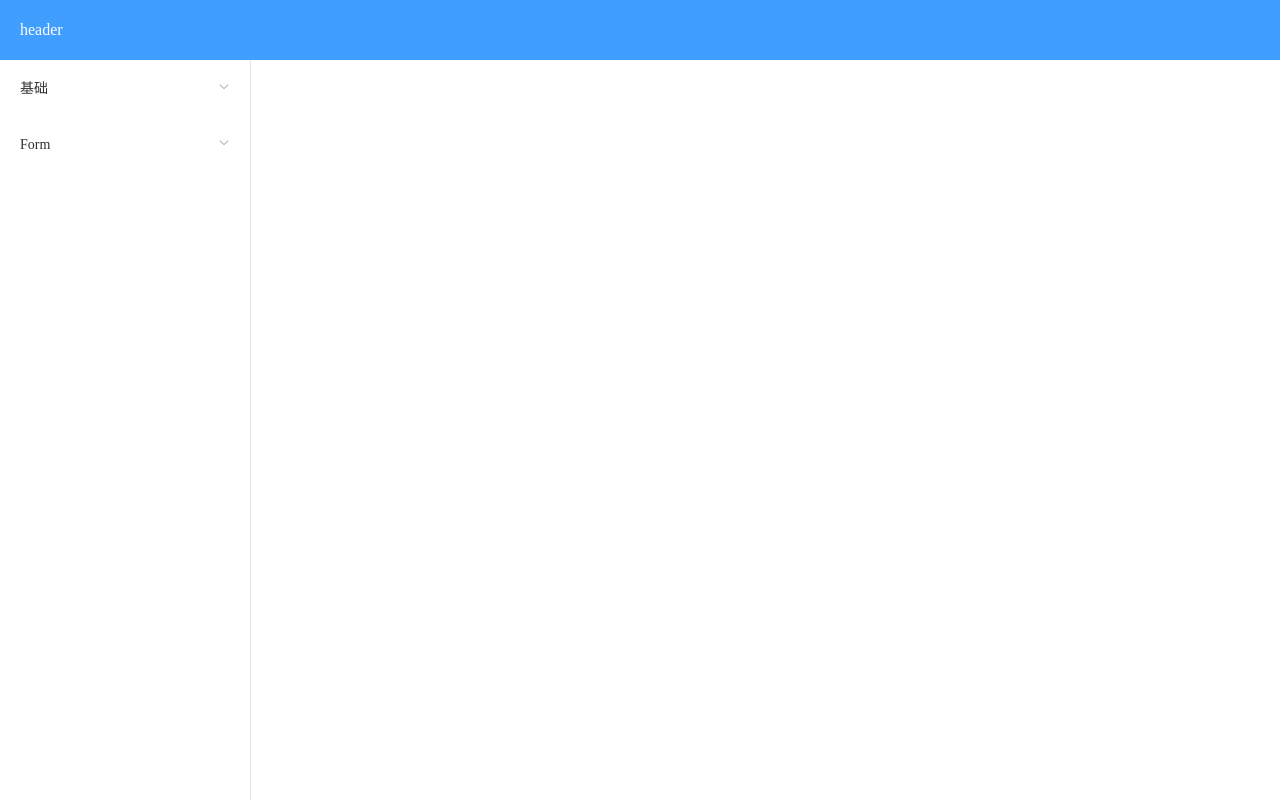
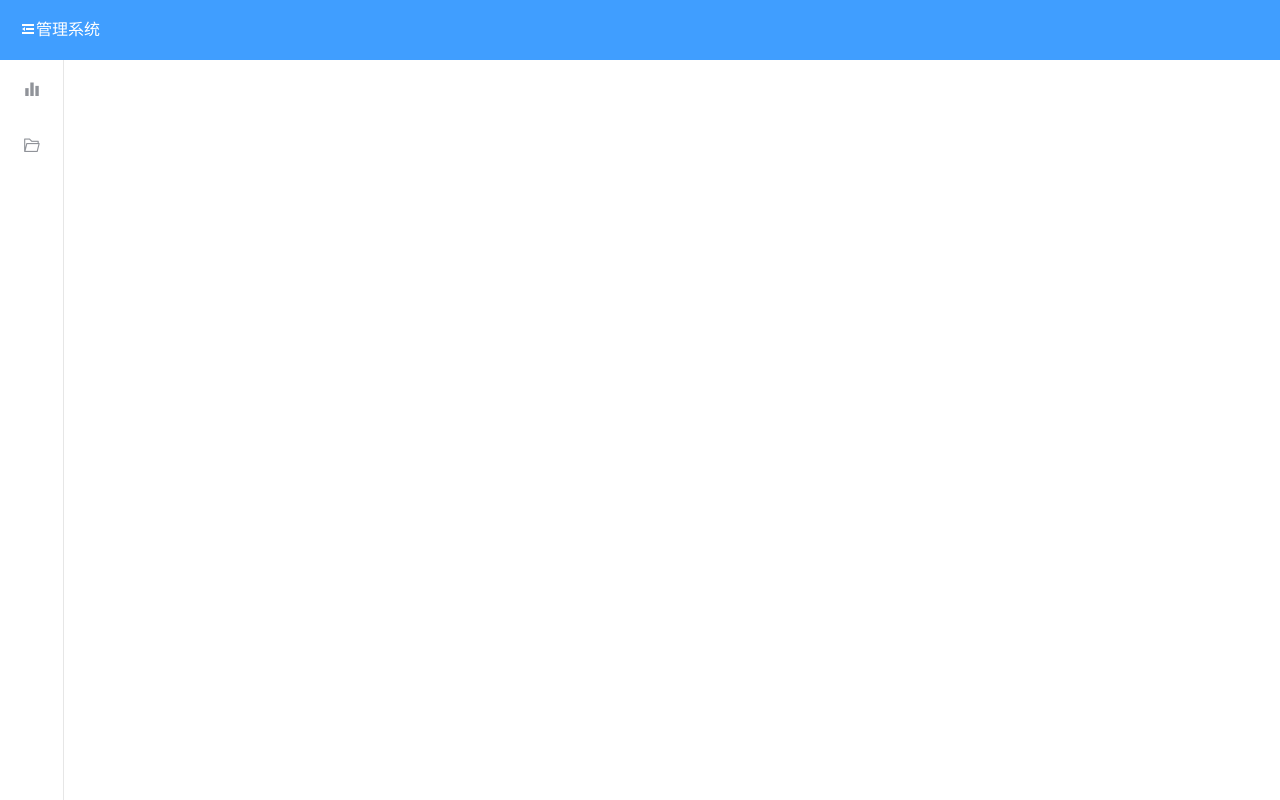
Before and after one commit to fat-yu/vue_project, a Vue app in the folder vue_demo/: page /#/ in a window 1280 px wide. Built offline with nearby package versions, Linux system fonts and the light colour scheme.

Commit message:
collapse problem

```diff
--- a/vue_demo/src/App.vue
+++ b/vue_demo/src/App.vue
@@ -1,27 +1,50 @@
 <template>
   <div id="app">
     <el-container>
-      <el-header class="header">header</el-header>
-      <el-main>
+      <el-header class="header">
+        <i class="el-icon-s-fold iscollapse" @click="collapseHandler" ref="vmenu"></i>
+        <span>{{basicInfo.sysName}}</span>
+      </el-header>
+      <el-container>
         <el-aside>
-          <vmenu class="menu-box"></vmenu>
+          <vmenu class="menu-box" :isCollapse="isCollapse"></vmenu>
         </el-aside>
-        <el-container>
+        <el-main>
           <router-view/>
-        </el-container>
-      </el-main>
+        </el-main>
+      </el-container>
     </el-container>
   </div>
 </template>
 
 <script>
 import '@/assets/css/index.css'
-import Menu from '@/components/Menu.vue'
+import vmenu from '@/components/Menu.vue'
+import BasicInfo from '@/config/basic.config.js'
 
+var isCollapse = true
 export default {
   name: 'App',
+  data () {
+    isCollapse = true
+    return {
+      basicInfo: BasicInfo,
+      isCollapse: isCollapse
+    }
+  },
   components: {
-    vmenu: Menu
+    vmenu
+  },
+  methods: {
+    collapseHandler: () => {
+      console.info(this)
+      this.$refs.vmenu.clickme(this.a.isCollapse)
+      if (this.a.isCollapse) {
+        this.a.isCollapse = false
+      } else {
+        this.a.isCollapse = true
+      }
+    }
   }
 }
 </script>
--- a/vue_demo/src/assets/css/index.css
+++ b/vue_demo/src/assets/css/index.css
@@ -10,14 +10,13 @@
     color: #fff;
     line-height: 60px;
 }
-.el-main {
-    padding-left: 0px!important;
-    padding-right: 0px!important;
-    padding-top: 0px!important;
-    padding-bottom: 0px!important;
+.iscollapse {
+    cursor: pointer;
+}
+.el-menu {
+    box-sizing: border-box;
 }
 .menu-box {
-    width: 250px;
+    width: 300px;
     height: calc(100vh - 60px);
-    border-right: 1px solid #e6e6e6;
 }
--- /dev/null
+++ b/vue_demo/src/components/BasicContainer.vue
@@ -0,0 +1,3 @@
+<template>
+    <div>BasicContainer</div>
+</template>
--- /dev/null
+++ b/vue_demo/src/components/BasicLayout.vue
@@ -0,0 +1,3 @@
+<template>
+    <div>BasicLayout</div>
+</template>
--- /dev/null
+++ b/vue_demo/src/components/FormCheckbox.vue
@@ -0,0 +1,3 @@
+<template>
+  <div>FormCheckBox</div>
+</template>
--- /dev/null
+++ b/vue_demo/src/components/FormRadio.vue
@@ -0,0 +1,3 @@
+<template>
+    <div>Radio</div>
+</template>
--- a/vue_demo/src/components/Menu.vue
+++ b/vue_demo/src/components/Menu.vue
@@ -1,7 +1,8 @@
 <template>
-    <el-menu @open="openHandler" @close="closeHandler" unique-opened collapse-transition>
+    <el-menu @open="openHandler" @close="closeHandler" unique-opened collapse-transition router :collapse="isCollapse">
         <el-submenu v-for="item in menu" :index="item.id" :key="item.id">
             <template slot="title">
+                <i :class="item.icon"></i>
                 <span v-text="item.name"></span>
             </template>
             <el-menu-item-group class="menu-hide" v-for="sub in item.sub" :key="sub.componentName">
@@ -14,8 +15,11 @@
 <script scoped>
 import menu from '@/config/menu.config.js'
 import '@/assets/css/menu.css'
+
 export default {
+  props: ['isCollapse'],
   data () {
+    this.$emit('isCollapse', this.isCollapse)
     return {
       menu: menu
     }
@@ -26,6 +30,9 @@ export default {
     },
     closeHandler: function (key, keyPath) {
       console.info(key, keyPath)
+    },
+    clickme: function (a) {
+      console.info(a)
     }
   }
 }
--- /dev/null
+++ b/vue_demo/src/config/basic.config.js
@@ -0,0 +1,3 @@
+module.exports = {
+  sysName: '管理系统'
+}
--- a/vue_demo/src/config/menu.config.js
+++ b/vue_demo/src/config/menu.config.js
@@ -1,6 +1,7 @@
 module.exports = [{
   name: '基础',
   id: 'basic',
+  icon: 'el-icon-s-data',
   sub: [{
     name: 'Layout 布局',
     componentName: 'BasicLayout'
@@ -11,6 +12,7 @@ module.exports = [{
 }, {
   name: 'Form',
   id: 'form',
+  icon: 'el-icon-folder-opened',
   sub: [{
     name: 'Radio 单选框',
     componentName: 'FormRadio'
--- a/vue_demo/src/router/index.js
+++ b/vue_demo/src/router/index.js
@@ -1,9 +1,21 @@
 import Vue from 'vue'
 import Router from 'vue-router'
 import HelloWorld from '@/components/HelloWorld'
+import menus from '@/config/menu.config.js'
 
 Vue.use(Router)
 const routes = []
+
+menus.forEach((item) => {
+  item.sub.forEach((sub) => {
+    routes.push({
+      path: `/${sub.componentName}`,
+      name: sub.componentName,
+      component: () => import(`@/components/${sub.componentName}`)
+    })
+  })
+})
+
 routes.push({
   path: '/HelloWorld',
   name: 'HelloWorld',
```
Also changed, not shown: vue_demo/.eslintrc.js.
